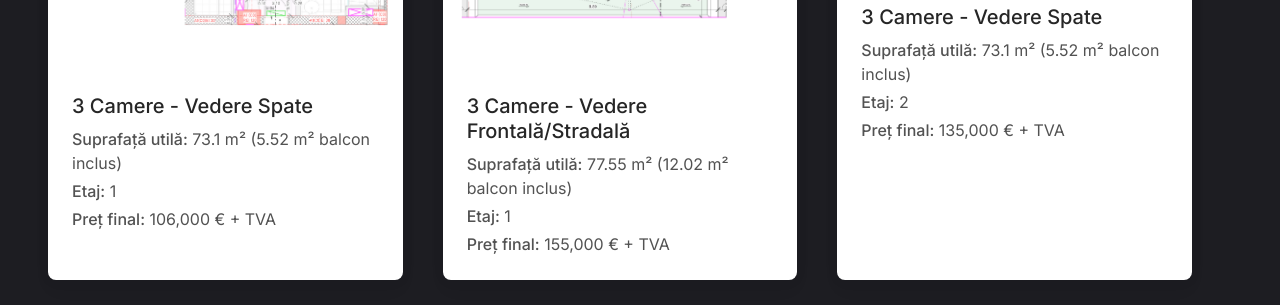
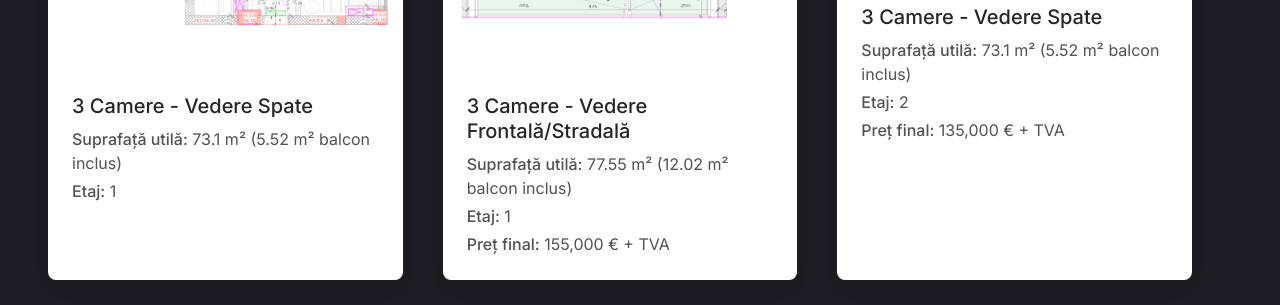
Before and after one commit to alexvieru1/MrLucass, a Next.js app: page / in a window 1280 px wide. Shown: the part 3810-4115 px from the top of the page. Built offline with nearby package versions, Linux system fonts and the light colour scheme.

Commit message:
prices changes final

```diff
--- a/components/Apartment.tsx
+++ b/components/Apartment.tsx
@@ -51,10 +51,12 @@ const Apartment: React.FC<ApartmentProps> = ({
         <p className="mb-1 text-base text-neutral-600 dark:text-neutral-200">
           <span className="font-medium">Etaj:</span> {floor}
         </p>
-        <p className="mb-0 text-base text-neutral-600 dark:text-neutral-200">
-          <span className="font-medium">Preț final:</span>{" "}
-          {totalPrice.toLocaleString()} € + TVA
-        </p>
+        {!sold && (
+          <p className="mb-0 text-base text-neutral-600 dark:text-neutral-200">
+            <span className="font-medium">Preț final:</span>{" "}
+            {totalPrice.toLocaleString()} € + TVA
+          </p>
+        )}
       </div>
     </div>
   );
--- a/constants/twoBedroom.ts
+++ b/constants/twoBedroom.ts
@@ -67,6 +67,6 @@ export const twoBedroom = [
     balcony: 50,
     price: 1650,
     totalPrice: 160000,
-    sold:false
+    sold:true
   },
 ];
```
